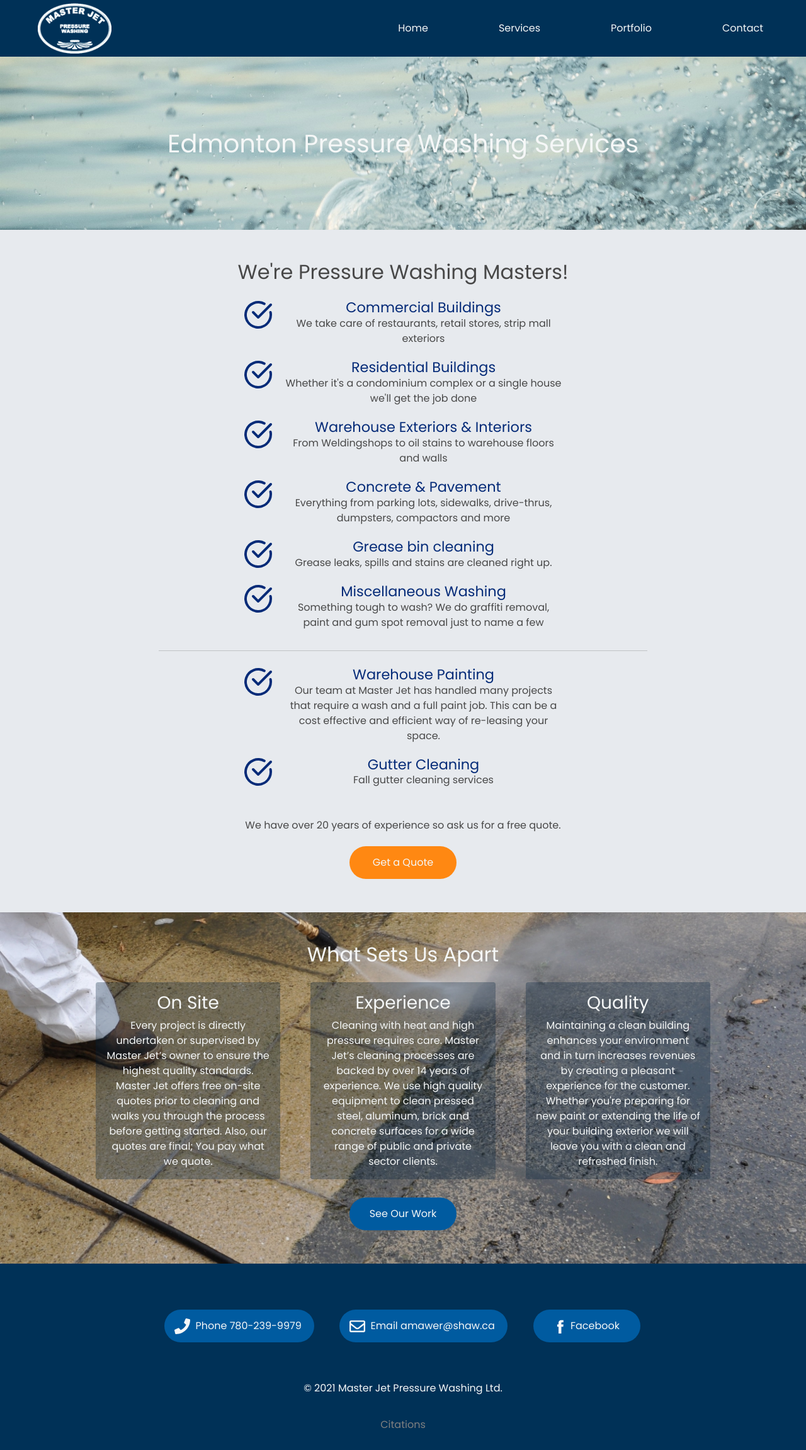
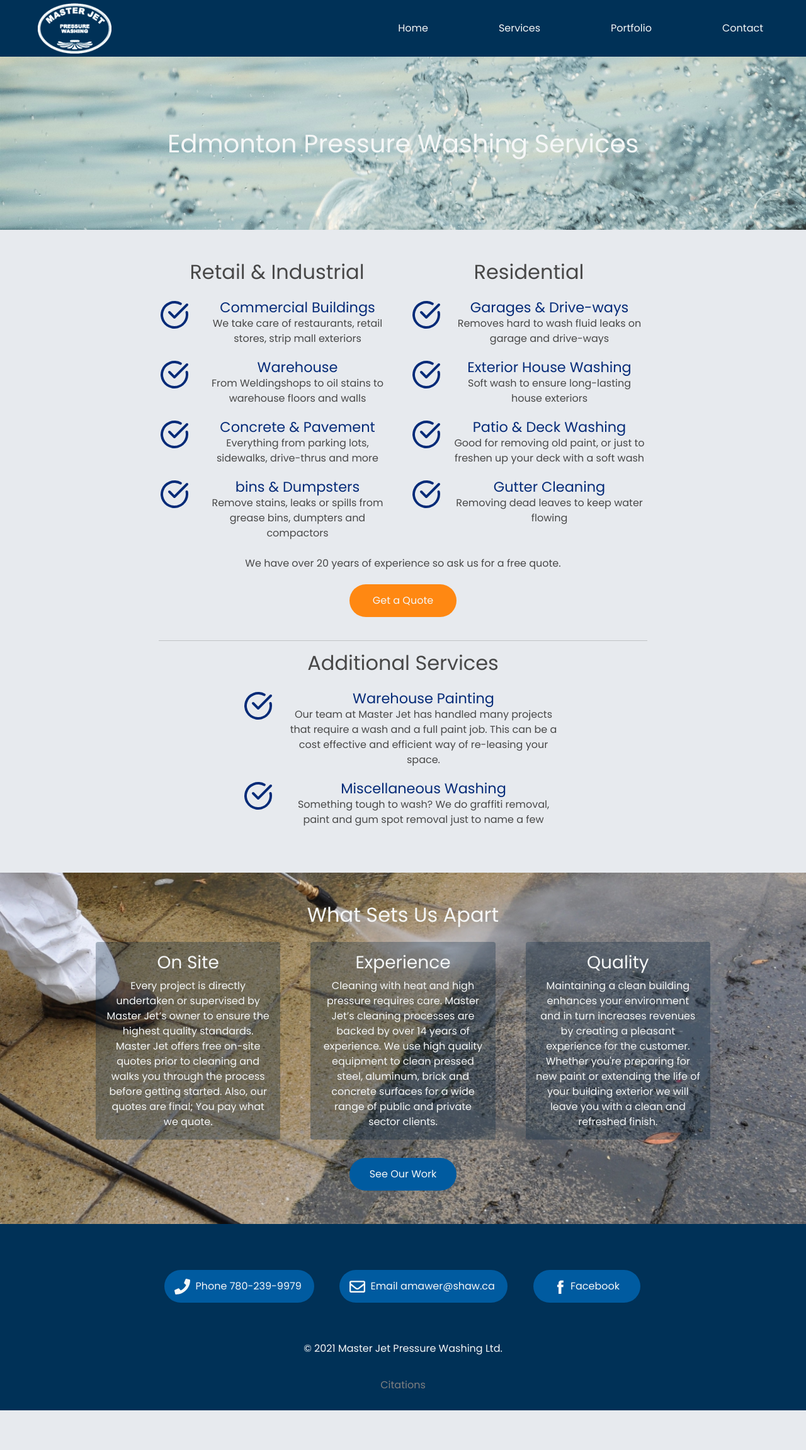
Before and after one commit to linhub15/masterjet.ca, a Jekyll site: the page built from edmonton-pressure-washing-service.html, in a window 1280 px wide. Shown: the whole page at 63% size. Built offline with Jekyll 4.4.1, drawn with Linux system fonts in a browser that asks for light colours; after the commit the page ends 2240 px from its top, so only the background shows below that.

Commit message:
update services page with new services

```diff
--- a/_sass/services.scss
+++ b/_sass/services.scss
@@ -1,6 +1,6 @@
 section#servicesSplash { background-image: url("/images/services-splash.jpg"); }
 
-#weAreMasters > div > ul {
+.checkmark-bullets {
    padding-left:0;
     list-style-type: none;
     max-width: 510px;
--- a/contact.html
+++ b/contact.html
@@ -4,7 +4,6 @@ title: Contact Us
 description: >-
     Contact us by phone or email to setup a meeting. We do our quotes in person and on site so you can be sure you get an accurate price.
     That's how we offer our firm quote, very rarely will you ever hear us change it.
-permalink: /contact/
 ---
 <section id="contactSplash" class="splash">
     <h1>Contact Us</h1>
--- a/edmonton-pressure-washing-service.html
+++ b/edmonton-pressure-washing-service.html
@@ -4,7 +4,6 @@ title: Edmonton Pressure Washing Services
 description: >-
     Master Jet Pressure Washing Ltd. offers pressure washing services to commercial and residential buildings, warehouses, concrete, pavement and many more.
     As an Edmonton based small business, the owner is always on-site, have over 14 years experience, and return quality results.
-permalink: /edmonton-pressure-washing-service/
 ---
 <section id="servicesSplash" class="splash">
     <h1>{{page.title}}</h1>
@@ -12,35 +11,58 @@ permalink: /edmonton-pressure-washing-service/
 
 <section id="weAreMasters">
     <div class="container py-5">
-        <h2 class="text-center">We're Pressure Washing Masters!</h2>
-        <ul class="mx-auto my-4">
+        <div class="row">
+            <div class="col-md">
+                <h2 class="text-center">Retail & Industrial</h2>
+                <ul class="mx-auto my-4 checkmark-bullets">
                     <li>
                         <h3>Commercial Buildings</h3>
                         <p>We take care of restaurants, retail stores, strip mall exteriors</p>
                     </li>
                     <li>
-                <h3>Residential Buildings</h3>
-                <p>Whether it's a condominium complex or a single house we'll get the job done</p>
-            </li>
-            <li>
-                <h3>Warehouse Exteriors & Interiors</h3>
+                        <h3>Warehouse</h3>
                         <p>From Weldingshops to oil stains to warehouse floors and walls</p>
                     </li>
                     <li>
                         <h3>Concrete & Pavement</h3>
-                <p>Everything from parking lots, sidewalks, drive-thrus, dumpsters, compactors and more</p>
+                        <p>Everything from parking lots, sidewalks, drive-thrus and more</p>
                     </li>
                     <li>
-                <h3>Grease bin cleaning</h3>
-                <p>Grease leaks, spills and stains are cleaned right up.</p>
+                        <h3>bins & Dumpsters</h3>
+                        <p>Remove stains, leaks or spills from grease bins, dumpters and compactors</p>
+                    </li>
+                </ul>
+
+            </div>
+            <div class="col-md">
+                <h2 class="text-center">Residential</h2>
+                <ul class="mx-auto my-4 checkmark-bullets">
+                    <li>
+                        <h3>Garages & Drive-ways</h3>
+                        <p>Removes hard to wash fluid leaks on garage and drive-ways</p>
                     </li>
                     <li>
-                <h3>Miscellaneous Washing</h3>
-                <p>Something tough to wash? We do graffiti removal, paint and gum spot removal just to name a few</p>
+                        <h3>Exterior House Washing</h3>
+                        <p>Soft wash to ensure long-lasting house exteriors</p>
+                    </li>
+                    <li>
+                        <h3>Patio & Deck Washing</h3>
+                        <p>Good for removing old paint, or just to freshen up your deck with a soft wash</p>
+                    </li>
+                    <li>
+                        <h3>Gutter Cleaning</h3>
+                        <p>Removing dead leaves to keep water flowing</p>
                     </li>
                 </ul>
+            </div>
+
+
+        </div>
+        <p>We have over 20 years of experience so ask us for a free quote.</p>
+        {% include buttons/get-a-quote.html %}
         <hr class="list-divider">
-        <ul class="mx-auto my-4">
+        <h2 class="text-center">Additional Services</h2>
+            <ul class="mx-auto my-4 checkmark-bullets">
                 <li>
                     <h3>Warehouse Painting</h3>
                     <p>Our team at Master Jet has handled many projects that require a wash and a full paint job. This can be a cost
@@ -48,13 +70,10 @@ permalink: /edmonton-pressure-washing-service/
                     </p>
                 </li>
                 <li>
-                <h3>Gutter Cleaning</h3>
-                <p>Fall gutter cleaning services</p>
-                <br>
+                    <h3>Miscellaneous Washing</h3>
+                    <p>Something tough to wash? We do graffiti removal, paint and gum spot removal just to name a few</p>
                 </li>
             </ul>
-        <p>We have over 20 years of experience so ask us for a free quote.</p>
-        {% include buttons/get-a-quote.html %}
     </div>
 </section>
 
--- a/portfolio.html
+++ b/portfolio.html
@@ -3,7 +3,6 @@ permalink: /portfolio/
 title: Pressure Washing Portfolio
 description: >-
     Some of the previous work we worked on include compactors, dumpsters, warehouses, and town houses. We are trusted to work on both big and small projects that require attention to detail.
-permalink: /portfolio/
 ---
 
 <section id="portfolioSplash" class="splash">
```
Lines whose indentation alone changed are shown as unchanged.
